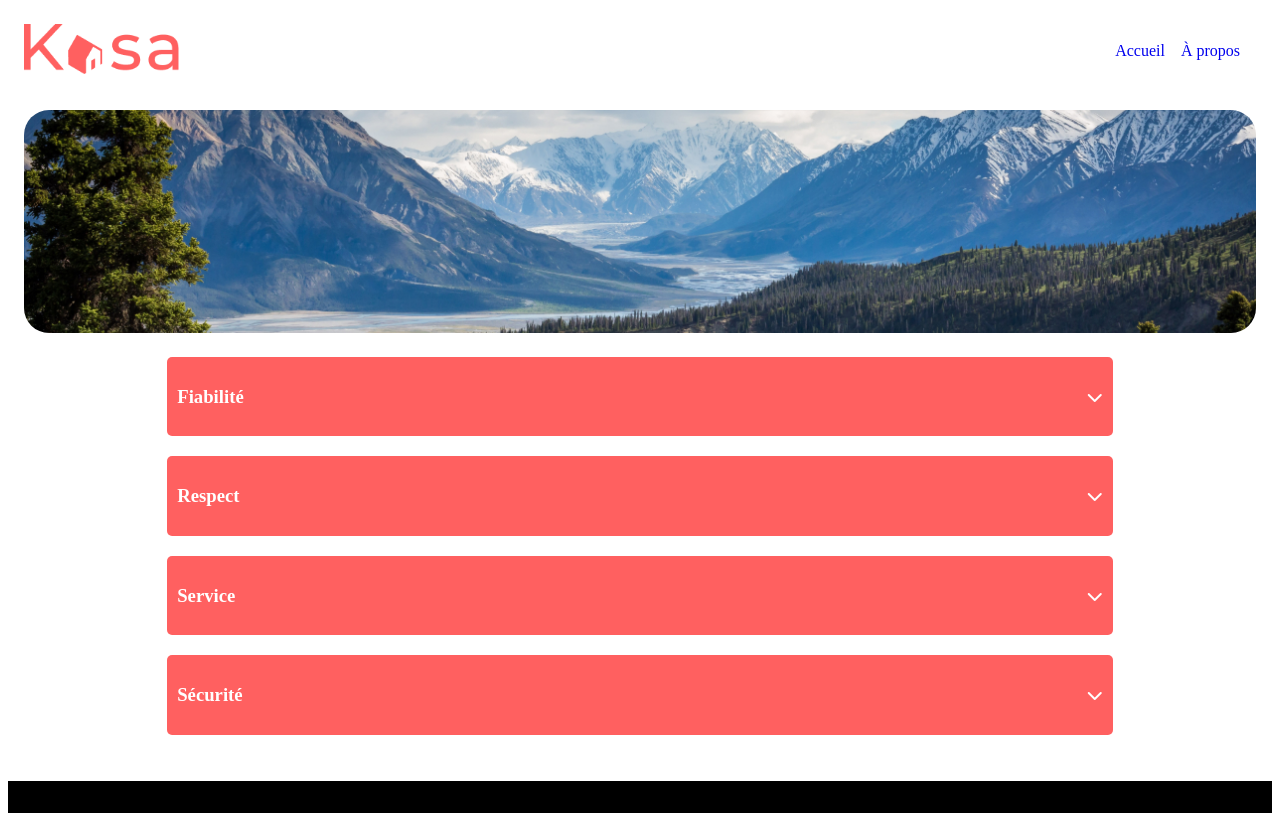
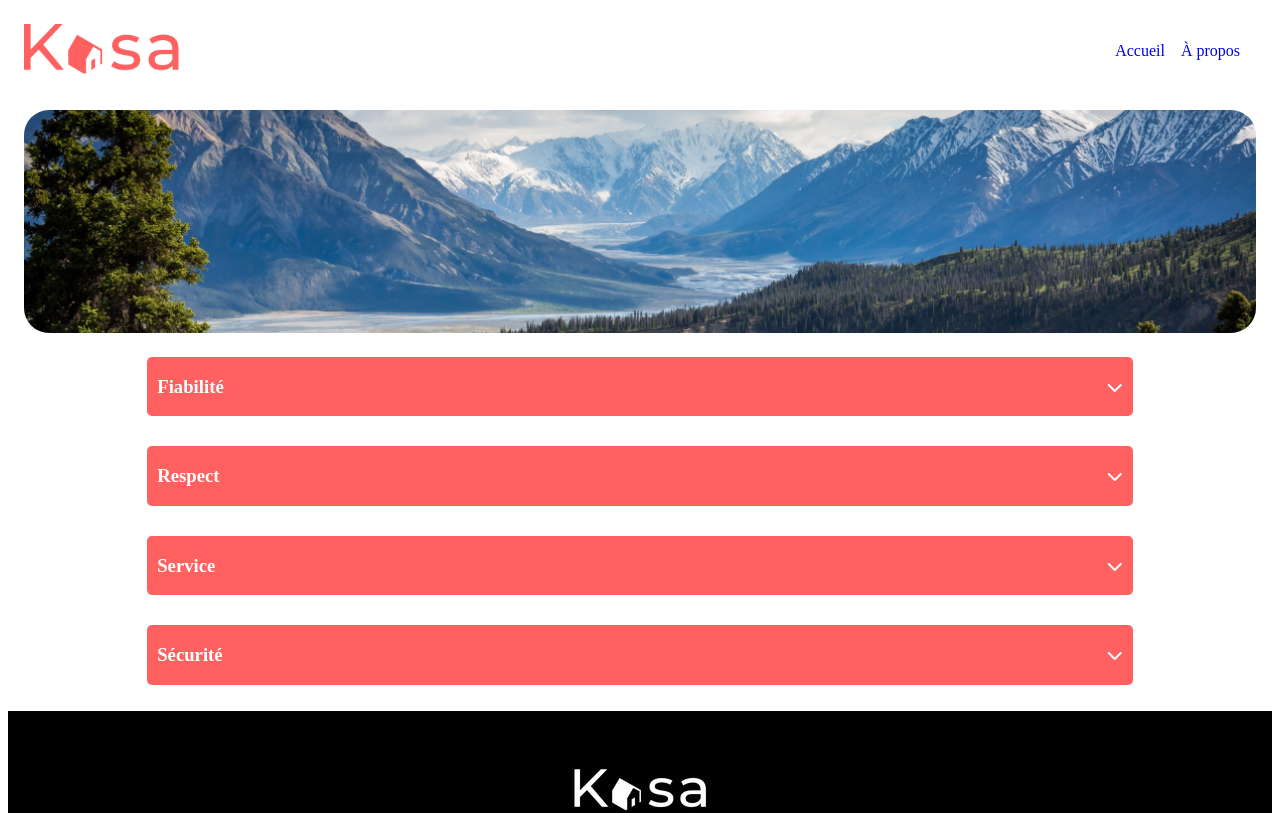
Before and after one commit to samamrani/kASA, a React (Create React App) app: page /about in a window 1280 px wide. Shown: the top 813 px of the page. Built offline with nearby package versions, Linux system fonts and the light colour scheme; the HTML template or start-up script is replaced by a standard one.

Commit message:
Ajout du style pour la fiche de logement

```diff
--- a/src/pages/Fiche_logement.jsx
+++ b/src/pages/Fiche_logement.jsx
@@ -34,8 +34,8 @@ const FicheLogement = () => {
     <div className='logement'>
       <img className='logement_cover' src={logement.cover} alt={`Cover of ${logement.title}`} />
 
+      <div className='logement_logement'></div>
       <div className='logement_container'>
-
         <div className='logement_tag'>
           <h1>{logement.title}</h1>
           <p>{logement.location}</p>
@@ -55,7 +55,6 @@ const FicheLogement = () => {
               ></em>
             ))}
           </div>
-
         </div>
       </div>
 
@@ -67,6 +66,7 @@ const FicheLogement = () => {
           <AccordionItem title="Équipements" content={logement.equipments} />
         </div>
       </div>
+
     </div>
   );
 };
--- a/src/styles/components/Accordion.scss
+++ b/src/styles/components/Accordion.scss
@@ -4,4 +4,7 @@
 
     margin: 0 auto;
     color: white;
+    display: flex;
+    flex-direction: column;
+    gap: 30px;
   }
--- a/src/styles/components/AccordionItem.scss
+++ b/src/styles/components/AccordionItem.scss
@@ -1,19 +1,15 @@
 .accordion_item {
-
-    margin: 20px;
     border-radius: 5px;
     background-color:   #FF6060;
-
-
   }
 
   .accordion_title {
-
-    padding: 10px;
     display: flex;
     justify-content: space-between;
     align-items: center;
     cursor: pointer;
+    padding-left: 10px;
+    padding-right: 10px;
 
   }
   span{
@@ -21,11 +17,14 @@
     flex-direction: row;
   }
 
-
   .accordion_content {
-    padding: 5px;
-    background-color: #fff;
+  padding: 5px;
+  background-color: #fff;
   color: black;
   border-color: none;
 
+
 }
+  ul{
+    list-style-type: none;
+  }
--- a/src/styles/pages/Fiche_logement.scss
+++ b/src/styles/pages/Fiche_logement.scss
@@ -2,6 +2,8 @@
     display: flex;
     justify-content: space-between;
     align-items: center;
+    flex-wrap: wrap;
+    margin-bottom: 20px;
 
 }
 
@@ -10,9 +12,12 @@
         height: 643px;
         object-fit: cover;
         border-radius: 20px;
+        margin-bottom: 20px;
     }
     .logement_tag{
         color:#FF6060;
+
+
     }
 .logement_tag p {
     color: black;
@@ -20,11 +25,14 @@
 
 .logement_profile{
     display: flex;
+    align-items: center;
+
 }
 
 .logement_name{
     padding:1px;
     color:#FF6060;
+    margin-right: 10px;
 }
 
 .logement_photo{
@@ -36,6 +44,8 @@
 
 .logement_star{
 color: rgb(189, 186, 186);
+
+
 }
 
 .fas {
@@ -45,3 +55,15 @@ color: rgb(189, 186, 186);
   .fas.colored {
     color:#FF6060;
   }
+
+.logement_accordion{
+    display: flex;
+
+ gap: 140px;
+}
+
+  .logement_description,
+  .logement_equipement{
+    color: white;
+    width: 100%;
+  }
```
Also changed, not shown: src/styles/components/Fiche_logement.scss (deleted, +0 -10 lines).
